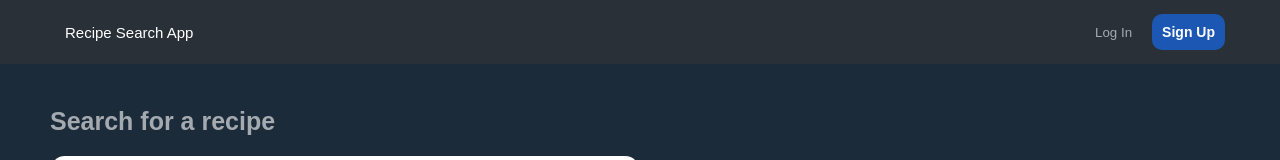
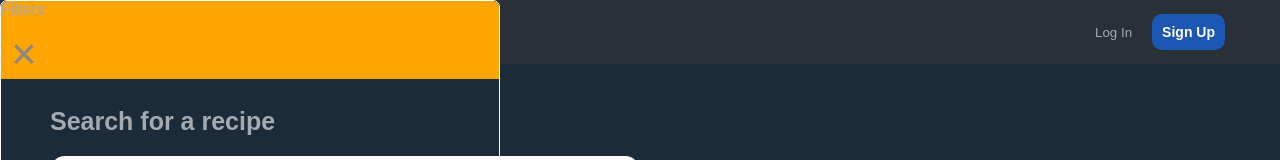
Before and after one commit to mnedza/RecipeSearcher, a React (Create React App) app in the folder frontend/: page / in a window 1280 px wide. Shown: the top 160 px of the page. Built offline with nearby package versions, Linux system fonts and the light colour scheme.

Commit message:
create and added AddFilters component with basic styles

```diff
--- a/frontend/src/App.js
+++ b/frontend/src/App.js
@@ -4,6 +4,7 @@ import Main from "./components/Main/Main";
 import Footer from "./components/Footer/Footer";
 import Registration from "./components/Registration/Registration";
 import Login from "./components/Login/Login";
+import AddFilters from "./components/Filters/AddFilters";
 
 const INITIAL_RECIPES = [
   {
@@ -132,6 +133,7 @@ function App() {
         showLogin={showLogin}
         showMain={showMain}
       />
+      <AddFilters />
       {currentView === "Registration" && <Registration />}
       {currentView === "Login" && <Login />}
       {currentView === "Main" && <Main recipes={recipes} filters={filters} />}
--- /dev/null
+++ b/frontend/src/components/Filters/AddFilters.js
@@ -0,0 +1,17 @@
+import React from "react";
+import classes from "./AddFilters.module.css";
+
+const AddFilters = () => {
+  return (
+    <div className={classes["add-filters"]}>
+      <div className={classes["add-filters-content"]}>
+        <header className={classes.header}>
+            Filters
+            <button className={classes["close-button"]}> &times;</button>
+            </header>
+      </div>
+    </div>
+  );
+};
+
+export default AddFilters;
--- /dev/null
+++ b/frontend/src/components/Filters/AddFilters.module.css
@@ -0,0 +1,33 @@
+.add-filters {
+    position: fixed;
+    top: 0;
+    left: 0;
+    z-index: 1;
+    width: 50rem;
+    height: 100%;
+    border: 1px solid white;
+    border-radius: 0.7rem;
+    overflow-y: auto;
+}
+
+.header {
+    background-color: orange;
+}
+
+.close-button {
+    width: 5rem;
+    height: 5rem;
+    margin: 1rem;
+    display: flex;
+    border: none;
+    background: none;
+    color: var(--gray-button);
+    font-size: 4.4rem;
+    cursor: pointer;
+}
+
+@media (max-width: 576px) {
+    .add-filters {
+        width: 100%;
+    }
+}
--- a/frontend/src/components/Registration/Registration.js
+++ b/frontend/src/components/Registration/Registration.js
@@ -36,8 +36,7 @@ const Registration = () => {
         ...errors,
         email: isValidEmail ? "" : "Invalid email format",
       });
-    }
-    if (name === "password") {
+    } else if (name === "password") {
       const isValidPassword = validatePassword(value);
       setErrors({
         ...errors,
@@ -45,8 +44,7 @@ const Registration = () => {
           ? ""
           : "Password must be at least 6 characters long",
       });
-    }
-    if (name === "confirmPassword") {
+    } else if (name === "confirmPassword") {
       const isValidConfirmPassword = value === formData.password;
       setErrors({
         ...errors,
@@ -61,17 +59,13 @@ const Registration = () => {
     if (!validateEmail(formData.email)) {
       setErrors({ ...errors, email: "Invalid email format" });
       return;
-    }
-
-    if (!validatePassword(formData.password)) {
+    } else if (!validatePassword(formData.password)) {
       setErrors({
         ...errors,
         password: "Password must be at least 6 characters long",
       });
       return;
-    }
-
-    if (formData.password !== formData.confirmPassword) {
+    } else if (formData.password !== formData.confirmPassword) {
       setErrors({ ...errors, confirmPassword: "Passwords do not match" });
       return;
     }
```
